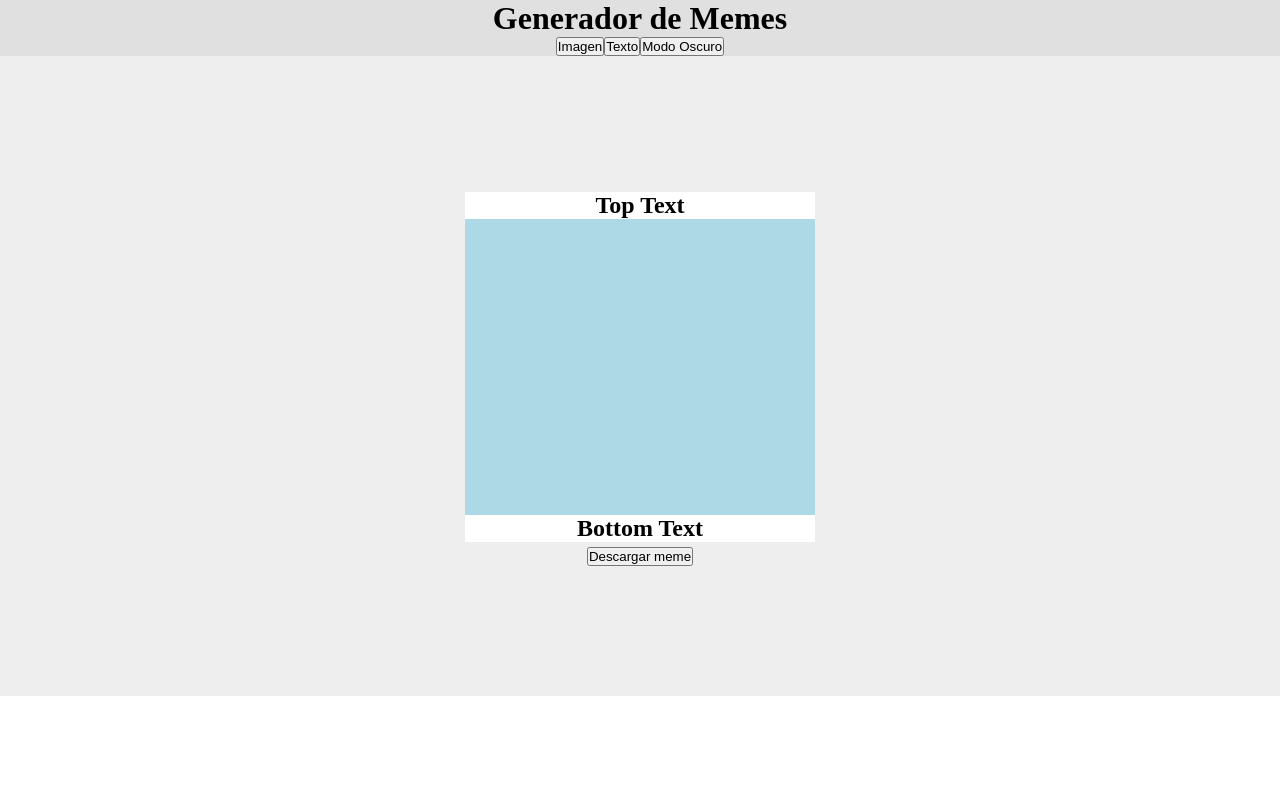
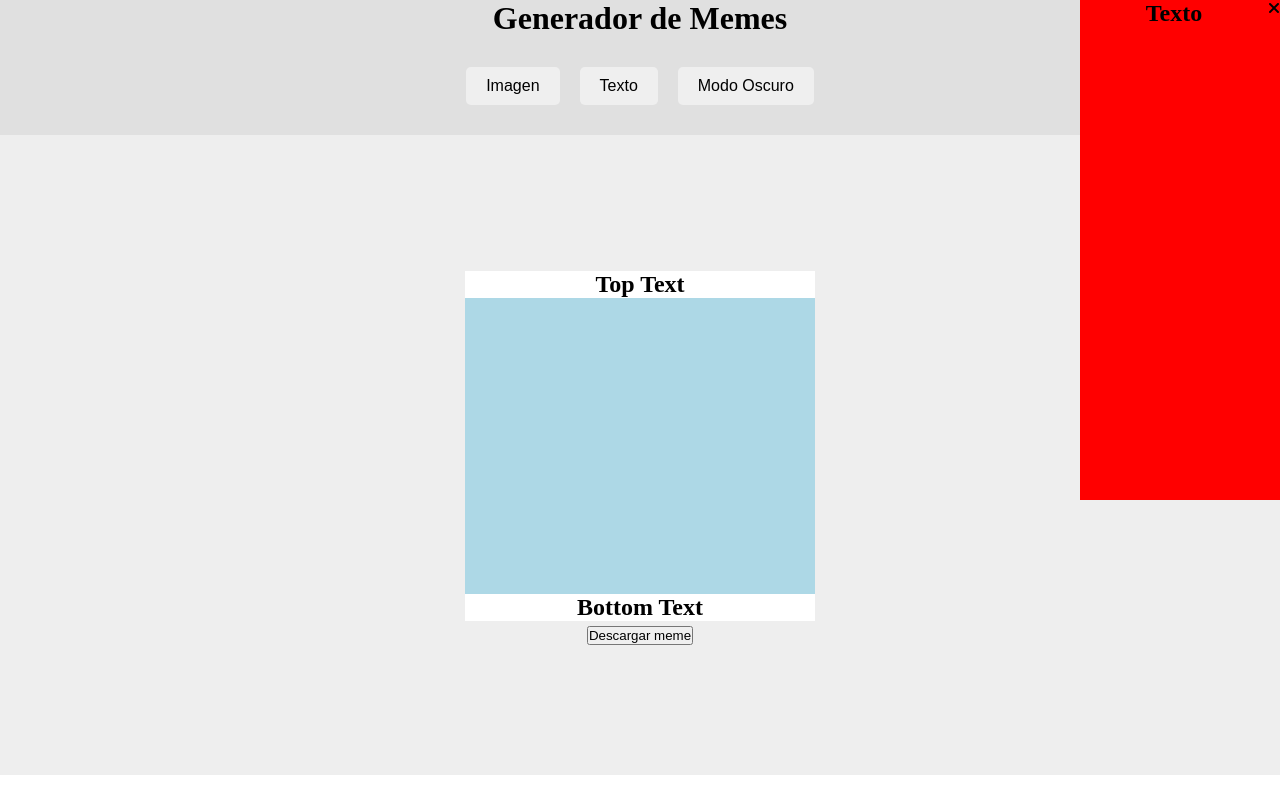
Before and after one commit to anap9292/GeneradorMemesADA, a plain HTML site: page index.html in a window 1280 px wide. Both pictures are taken after a click on the button "Texto". Drawn offline with Linux system fonts and the light colour scheme.

Commit message:
agrego ventana modal y funcionamiento

```diff
--- a/index.html
+++ b/index.html
@@ -5,6 +5,7 @@
     <meta charset="UTF-8">
     <meta name="viewport" content="width=device-width, initial-scale=1.0">
     <link rel="stylesheet" href="./style/estilos.css">
+    <link rel="stylesheet" href="https://cdnjs.cloudflare.com/ajax/libs/font-awesome/6.5.1/css/all.min.css" integrity="sha512-DTOQO9RWCH3ppGqcWaEA1BIZOC6xxalwEsw9c2QQeAIftl+Vegovlnee1c9QX4TctnWMn13TZye+giMm8e2LwA==" crossorigin="anonymous" referrerpolicy="no-referrer" />
     <title>Generado de Memes</title>
 </head>
 <body>
@@ -13,7 +14,7 @@
         <div class="contenedor_lista">
             <ul>
                 <li><button>Imagen</button></li>
-                <li><button>Texto</button></li>
+                <li><button id="btn-txt">Texto</button></li>
                 <li><button id="btn-noche"><span id="txt-modo">Modo Oscuro</span></button></li>
             </ul>
         </div>
@@ -21,19 +22,23 @@
     <section id="contenedor" class="contenedor_principal">
         <div class="box">
             <div class="top">
-                <h2>Top Text</h2>
+               <span id="txt-top"><h2>Top Text</h2></span>
             </div>
             <div>
             </div>
             <div class="button">
-                <h2>Bottom Text</h2>
+               <span id="txt-inferior"><h2>Bottom Text</h2></span>
             </div>
-
         </div>
         <div class="boton">
             <button>Descargar meme</button>
         </div>
     </section>
+    <div id="modal" class="modal">
+        <i class="fa-solid fa-xmark" id="cerrar"></i>
+        <h2>Texto</h2>
+
+    </div>
     <script src="./js/app.js"></script>
 </body>
 </html>
--- a/js/app.js
+++ b/js/app.js
@@ -1,7 +1,13 @@
 const btnNoche = document.getElementById('btn-noche');
+const btnTxt = document.getElementById('btn-txt');
+const btnCerrar = document.getElementById('cerrar');//cerrar
 const contenedor = document.getElementById('contenedor');
 const txtModo = document.getElementById('txt-modo'); //txt-modo
 const header = document.getElementById('header');
+//const txtTop = document.getElementById('txt-top');
+const txtInferior = document.getElementById('txt-inferior');
+const modal = document.getElementById('modal');
+
 
 btnNoche.addEventListener('click', function () {
 
@@ -13,4 +19,12 @@ btnNoche.addEventListener('click', function () {
 
 });
 
+btnTxt.addEventListener('click', function () {
+    modal.style.display = 'block';
+});
+
+btnCerrar.addEventListener('click', function () {
+    modal.style.display = 'none';
+});
+
 console.log('hola en la consola')
--- a/style/estilos.css
+++ b/style/estilos.css
@@ -16,6 +16,16 @@ header{
     align-items: center;
     align-content: center;
     flex-direction: row;
+    padding: 20px;
+}
+
+.contenedor_lista>ul>li>button{
+margin: 10px;
+padding: 10px 20px; /* Espaciado interno */
+border: none; /* Sin borde */
+cursor: pointer; /* Cursor al pasar sobre el botón */
+border-radius: 5px; /* Borde redondeado */
+    font-size: 16px; /* Tamaño de la fuente */
 }
 
 .contenedor_principal {
@@ -57,3 +67,19 @@ header{
     background-color: #191e2b;
     color: #ffffff;
 }
+
+/*Modal*/
+.modal{
+    width: 200px;
+    height: 500px;;
+    background-color: red;
+    position: absolute;
+    right: 0;
+    top: 0;
+    display: none;
+    text-align: center;
+}
+
+.modal > i{
+    float: right;
+}
```
